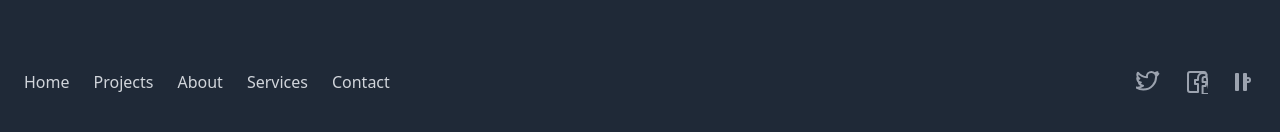
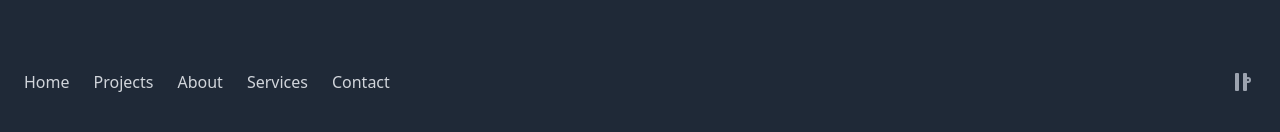
Before and after one commit to Hmohammed2/Portfolio-website, a React (Vite) app in the folder portfolio/: page / in a window 1280 px wide. Shown: the part 3633-3765 px from the top of the page. Built offline with nearby package versions, Linux system fonts and the light colour scheme.

Commit message:
fixed email

```diff
--- a/portfolio/src/App.jsx
+++ b/portfolio/src/App.jsx
@@ -466,28 +466,6 @@ const Footer = () => {
         {/* Social Media Links */}
         <div className="flex space-x-6 mt-4 md:mt-0">
           <a
-            href="https://twitter.com"
-            target="_blank"
-            rel="noopener noreferrer"
-            className="text-gray-400 hover:text-white transition duration-200"
-          >
-            {/* Twitter Icon */}
-            <svg className="w-6 h-6" fill="none" stroke="currentColor" viewBox="0 0 24 24" strokeWidth="2">
-              <path strokeLinecap="round" strokeLinejoin="round" d="M22 4.01c-0.79 0.35-1.64 0.58-2.54 0.68 0.92-0.55 1.62-1.43 1.95-2.47-0.86 0.51-1.81 0.89-2.82 1.09-0.81-0.87-1.96-1.42-3.24-1.42-2.45 0-4.44 1.99-4.44 4.44 0 0.35 0.04 0.7 0.12 1.03-3.69-0.19-6.96-1.95-9.14-4.64-0.38 0.65-0.6 1.41-0.6 2.22 0 1.54 0.78 2.9 1.97 3.7-0.73-0.02-1.42-0.22-2.02-0.55v0.06c0 2.14 1.53 3.94 3.56 4.35-0.37 0.1-0.75 0.15-1.14 0.15-0.28 0-0.56-0.03-0.83-0.08 0.57 1.79 2.24 3.1 4.21 3.14-1.54 1.21-3.48 1.94-5.59 1.94-0.36 0-0.73-0.02-1.09-0.06 1.99 1.28 4.37 2.02 6.92 2.02 8.3 0 12.86-6.88 12.86-12.86 0-0.2-0.01-0.4-0.03-0.6 0.88-0.64 1.65-1.44 2.25-2.35z" />
-            </svg>
-          </a>
-          <a
-            href="https://facebook.com"
-            target="_blank"
-            rel="noopener noreferrer"
-            className="text-gray-400 hover:text-white transition duration-200"
-          >
-            {/* Facebook Icon */}
-            <svg className="w-6 h-6" fill="none" stroke="currentColor" viewBox="0 0 24 24" strokeWidth="2">
-              <path strokeLinecap="round" strokeLinejoin="round" d="M18 2H6c-1.1 0-1.99.9-1.99 2L4 20c0 1.1.89 2 1.99 2h8V14h-3v-4h3V8c0-3.31 2.69-5 5-5 1.38 0 2.67.5 3.6 1.34V7h-2c-1.1 0-2 .9-2 2v3h4l-1 4h-3v8h5c1.1 0 1.99-.9 1.99-2L22 4c0-1.1-.89-2-1.99-2z" />
-            </svg>
-          </a>
-          <a
             href="https://www.linkedin.com/in/hamza-mohammed-52979bbb/"
             target="_blank"
             rel="noopener noreferrer"
```
Also changed, not shown: 1 other file (tests, documents, lock files or other folders).
